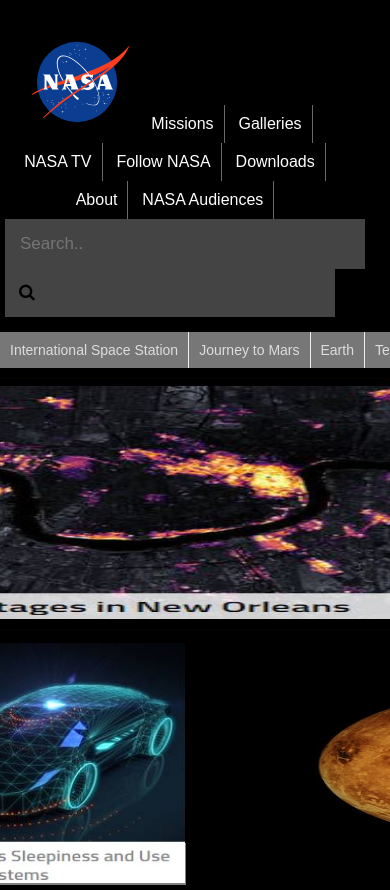
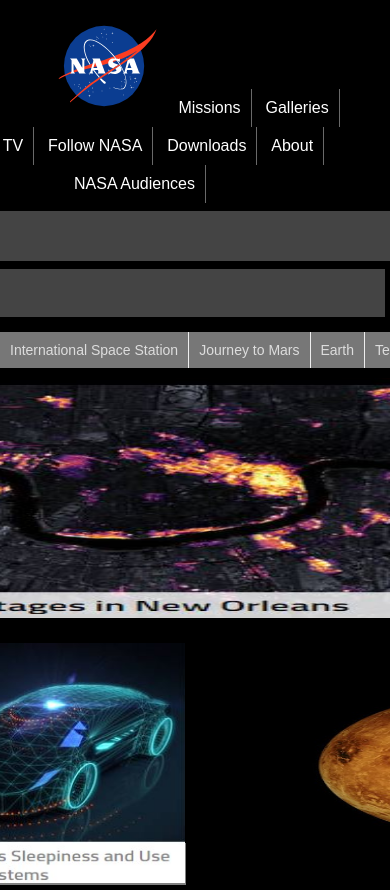
Before and after one commit to MDHUtbilding/DVA_231, a PHP site: page /HTML/Index.html in a window 390 px wide; the page is wider, and only the part inside the window is pictured. Shown: the top 890 px of that part. Run offline with PHP 8.4, Linux system fonts and the light colour scheme.

Commit message:
menus are in place

```diff
--- a/Lab/CSS/gridImage.css
+++ b/Lab/CSS/gridImage.css
@@ -112,7 +112,6 @@
 {
 	width:100%;
 	height:100%;
-  	border: 1px solid rgb(8, 2, 2);
 }
 
 .text_wrap_right
--- a/Lab/CSS/topMenu.css
+++ b/Lab/CSS/topMenu.css
@@ -26,8 +26,7 @@
 	padding: 5px;
 	display: inline-block;
 	grid-template-columns: 100%;
-	margin-right: 50px;
-
+	margin-left: -120px;
 }
 
 /* Drop button in topmenu in Index.html. */
@@ -40,7 +39,6 @@
 	border: none;
 	cursor: pointer;   /* The cursor is a pointer and indicates a link. */
 	border-right: 1px solid dimgray;
-
 }
 
 .dropdown.dropbtn:last-child
@@ -137,7 +135,7 @@
     		display: block;
     		text-align: left;
     		width: 100%;
-    		margin: 0;
+
     		padding: 14px;
   	}
 
```
